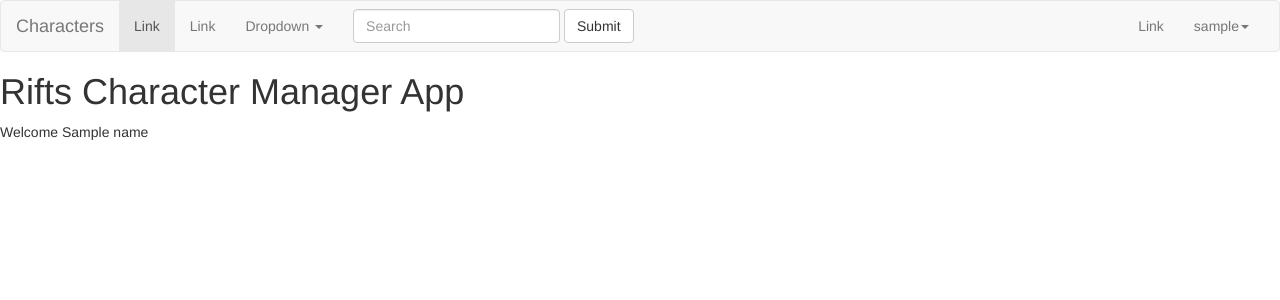
After one commit to powkhenai/shrouded-island, a Flask app: template templates/test.html in a window 1280 px wide. The commit adds this page. Shown: the top 300 px of the page. Run offline with Flask 2, Linux system fonts and the light colour scheme; the template is opened without the code that fills it: most values are stand-ins (such as "Sample title", 1, 10 or a date in 2020); some libraries are stand-ins or nearby versions.

Commit message:
Test use of partials for filling in page status in an outer framework.

```diff
--- a/router.py
+++ b/router.py
@@ -1,10 +1,12 @@
-from flask import Flask, render_template
+from flask import Flask, render_template, session, redirect, url_for, request
 import psycopg2
 app = Flask(__name__)
 
 @app.route('/')
 def hello_world():
-    return "hello"
+    if 'username' in session:
+       return "Logged in as: %s" % session['username']
+    return "Not logged in."
 
 @app.route('/signin')
 def signin():
@@ -12,7 +14,7 @@
 
 @app.route('/<name>')
 def index(name=None):
-    return render_template('index.html', name=name)
+    return render_template('test.html', username=name)
 
 @app.route('/dbtest')
 def dbtest():
--- a/templates/index.html
+++ b/templates/base.html
@@ -1,8 +1,10 @@
 <!DOCTYPE html>
 <html lang="en">
     <head>
+	{% block head %}
 	<title>Rifts App</title>
 	<link href="/static/bootstrap/css/bootstrap.min.css" rel="stylesheet">
+	{% endblock %}
     </head>
     <body>
 	<nav class="navbar navbar-default">
@@ -15,7 +17,7 @@
 		<span class="icon-bar"></span>
 		<span class="icon-bar"></span>
 	      </button>
-	      <a class="navbar-brand" href="#">Brand</a>
+	      <a class="navbar-brand" href="#">Characters</a>
 	    </div>
 
 	    <!-- Collect the nav links, forms, and other content for toggling -->
@@ -45,21 +47,23 @@
 	      <ul class="nav navbar-nav navbar-right">
 		<li><a href="#">Link</a></li>
 		<li class="dropdown">
-		  <a href="#" class="dropdown-toggle" data-toggle="dropdown" role="button" aria-haspopup="true" aria-expanded="false">Dropdown <span class="caret"></span></a>
+		    <a href="#" class="dropdown-toggle" data-toggle="dropdown" role="button" aria-haspopup="true" aria-expanded="false">{% if username %}{{ username }}{% else %}Login{% endif %}<span class="caret"></span></a>
 		  <ul class="dropdown-menu">
 		    <li><a href="#">Action</a></li>
 		    <li><a href="#">Another action</a></li>
 		    <li><a href="#">Something else here</a></li>
 		    <li role="separator" class="divider"></li>
-		    <li><a href="#">Separated link</a></li>
+		    <li><a href="#">Logout</a></li>
 		  </ul>
 		</li>
 	      </ul>
 	    </div><!-- /.navbar-collapse -->
 	  </div><!-- /.container-fluid -->
 	</nav>
-	<h1>Rifts Sheet</h1>
-	Welcome {{ name }} !
+	<div id="content">
+	    {% block content %}
+	    {% endblock %}
+	</div>
 	<script src="https://ajax.googleapis.com/ajax/libs/jquery/1.12.4/jquery.min.js"></script>
 	<script src="/static/bootstrap/js/bootstrap.min.js"></script>
     </body>
--- /dev/null
+++ b/templates/test.html
@@ -0,0 +1,7 @@
+{% extends "base.html" %}
+{% block content %}
+    <h1>Rifts Character Manager App</h1>
+    <p>
+	Welcome {{ name }}
+    </p>
+{% endblock %}
```
